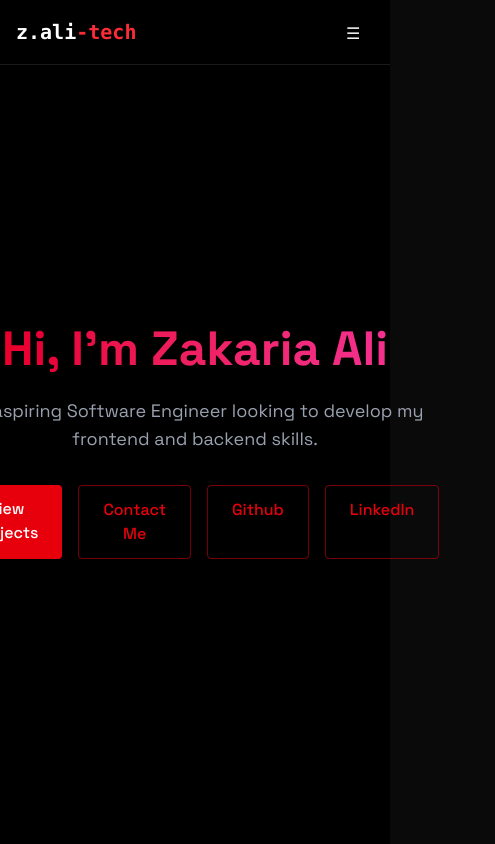
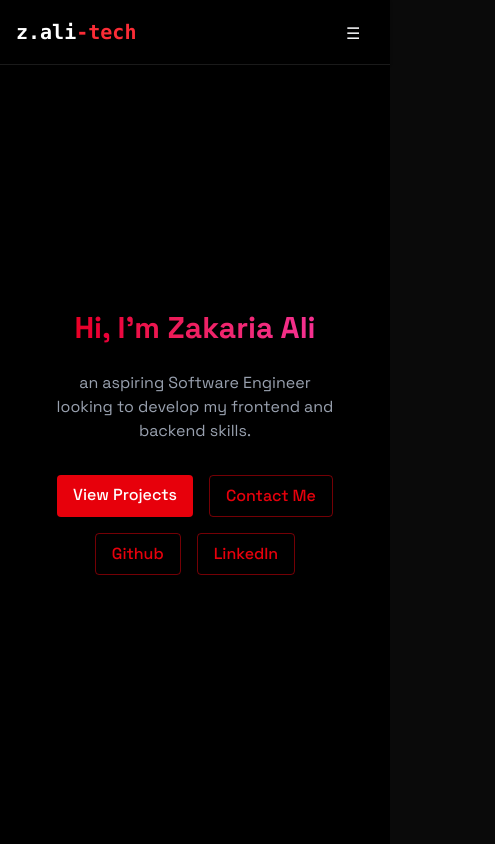
Before and after one commit to zed-a18/z.alitech-portfolio, a React (Vite) app in the folder portfolio/: page / in a window 390 px wide. Shown: the top 844 px of the page, 495 px wide, since content can reach past the window. Built offline with nearby package versions, Linux system fonts and the light colour scheme.

Commit message:
Adjust responsive design for mobile

```diff
--- a/portfolio/src/components/pages/Contacts.jsx
+++ b/portfolio/src/components/pages/Contacts.jsx
@@ -28,7 +28,7 @@ export const Contact = () => {
             className="min-h-screen flex items-center justify-center py-20">
 
             <RevealOnScroll>
-                <div className="px-4 w-150">
+                <div className="px-4 w-full max-w-xs sm:max-w-sm md:max-w-md lg:max-w-lg mx-auto">
 
                     <h2 className="text-3xl font-bold mb-8 bg-gradient-to-r from-red-600 to-pink-500 bg-clip-text text-transparent text-center">Get In Touch</h2>
                     <form className="space-y-6" onSubmit={handleSubmit}>
@@ -61,7 +61,7 @@ export const Contact = () => {
                         <div className="relative">
                             <textarea
                                 id="message"
-                                name="email"
+                                name="message"
                                 required
                                 value={formData.message}
                                 rows={5}
--- a/portfolio/src/components/pages/Home.jsx
+++ b/portfolio/src/components/pages/Home.jsx
@@ -6,26 +6,25 @@ export const Home = () => {
         className="min-h-screen flex items-center justify-center relative">
 
         <RevealOnScroll>
-        <div className="text-center z-10 px-4">
-            <h1 className="text-5xl md:text-7xl font-bold mb-6 bg-gradient-to-r from-red-600 to-pink-500 bg-clip-text text-transparent leading-right">Hi, I'm Zakaria Ali</h1>
+        <div className="text-center z-10 px-4 w-full max-w-xs sm:max-w-sm md:max-w-lg lg:max-w-2xl mx-auto">
+            <h1 className="text-3xl sm:text-4xl md:text-5xl lg:text-7xl font-bold mb-6 bg-gradient-to-r from-red-600 to-pink-500 bg-clip-text text-transparent leading-tight">Hi, I'm Zakaria Ali</h1>
 
-            <p className="text-gray-400 text-lg mb-8 max-w-lg mx-auto">
+            <p className="text-gray-400 text-base sm:text-lg mb-8 max-w-lg mx-auto">
                 an aspiring Software Engineer looking to develop my frontend and backend skills.
             </p>
 
-            <div className="flex justify-center space-x-4">
-                <a href="#projects" className="bg-red-600 text-white py-3 px-6 rounded font-medium transition relative overflow-hidden
-                hover:translate-y-0.5 hover:shadow-[0_0_15px_rgba(59, 130, 246, 0.4)]">View Projects</a>
+            <div className="flex flex-wrap justify-center gap-4">
+                <a href="#projects" className="bg-red-600 text-white py-2 px-4 sm:py-3 sm:px-6 rounded font-medium transition relative overflow-hidden
+                hover:-translate-y-0.5 hover:shadow-[0_0_15px_rgba(59,130,246,0.4)]">View Projects</a>
 
-                <a href="#contact" className="border border-red-600/50 text-red-600 py-3 px-6 rounded font-medium transition-all duration-200
-                hover:translate-y-0.5 hover:shadow-[0_0_15px_rgba(59, 130, 246, 0.2)] hover:bg-blue-500/10">Contact Me</a>
+                <a href="#contact" className="border border-red-600/50 text-red-600 py-2 px-4 sm:py-3 sm:px-6 rounded font-medium transition-all duration-200
+                hover:-translate-y-0.5 hover:shadow-[0_0_15px_rgba(59,130,246,0.2)] hover:bg-blue-500/10">Contact Me</a>
 
-                <a href="https://github.com/zed-a18" target="_blank" className="border border-red-600/50 text-red-600 py-3 px-6 rounded font-medium transition-all duration-200
-                hover:translate-y-0.5 hover:shadow-[0_0_15px_rgba(59, 130, 246, 0.2)] hover:bg-blue-500/10">Github</a>
+                <a href="https://github.com/zed-a18" target="_blank" className="border border-red-600/50 text-red-600 py-2 px-4 sm:py-3 sm:px-6 rounded font-medium transition-all duration-200
+                hover:-translate-y-0.5 hover:shadow-[0_0_15px_rgba(59,130,246,0.2)] hover:bg-blue-500/10">Github</a>
 
-                <a href="https://www.linkedin.com/in/zakaria-ali-265340101/" target="_blank" className="border border-red-600/50 text-red-600 py-3 px-6 rounded font-medium transition-all duration-200
-                hover:translate-y-0.5 hover:shadow-[0_0_15px_rgba(59, 130, 246, 0.2)] hover:bg-blue-500/10">LinkedIn</a>
-
+                <a href="https://www.linkedin.com/in/zakaria-ali-265340101/" target="_blank" className="border border-red-600/50 text-red-600 py-2 px-4 sm:py-3 sm:px-6 rounded font-medium transition-all duration-200
+                hover:-translate-y-0.5 hover:shadow-[0_0_15px_rgba(59,130,246,0.2)] hover:bg-blue-500/10">LinkedIn</a>
             </div>
         </div>
         </RevealOnScroll>
```
